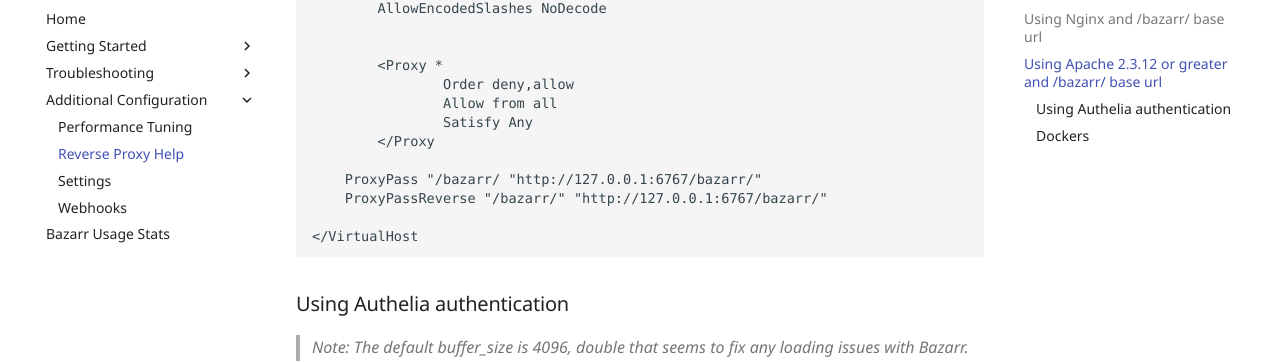
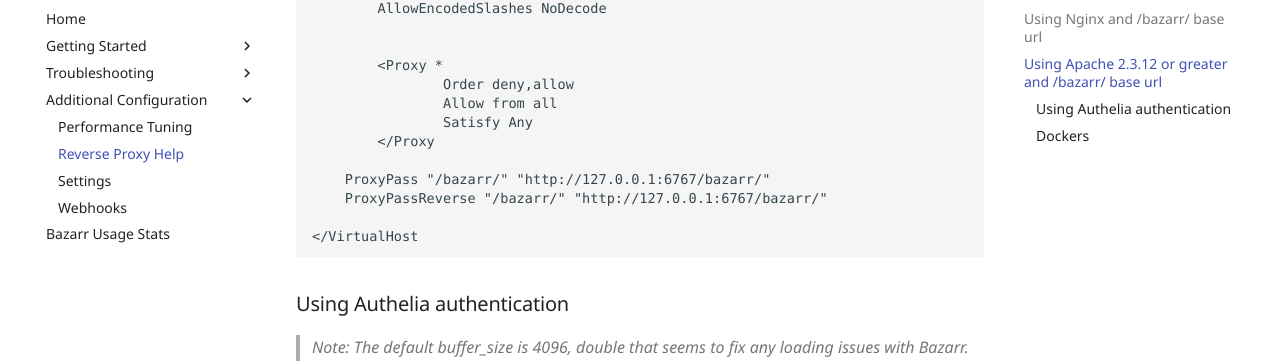
Before and after one commit to bazarr/wiki, an MkDocs documentation site: the page built from docs/Additional-Configuration/Reverse-Proxy-Help.md, in a window 1280 px wide and 900 px high, scrolled down 864 px. Shown: the part 89-452 px from the top of the window. Built offline with MkDocs 1.6.1 and Material for MkDocs 9.7.7, drawn with Linux system fonts in a browser that asks for light colours; some web fonts are replaced; comment, search, counter and statistics services are not loaded.

```diff
--- a/docs/Additional-Configuration/Reverse-Proxy-Help.md
+++ b/docs/Additional-Configuration/Reverse-Proxy-Help.md
@@ -48,7 +48,7 @@
                 Satisfy Any
         </Proxy
 
-    ProxyPass "/bazarr/ "http://127.0.0.1:6767/bazarr/"
+    ProxyPass "/bazarr/" "http://127.0.0.1:6767/bazarr/"
     ProxyPassReverse "/bazarr/" "http://127.0.0.1:6767/bazarr/"
 
 </VirtualHost
```
